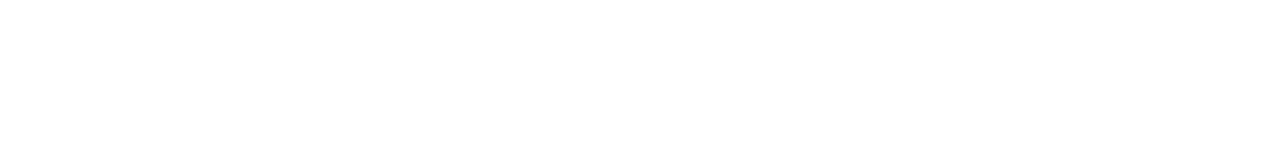
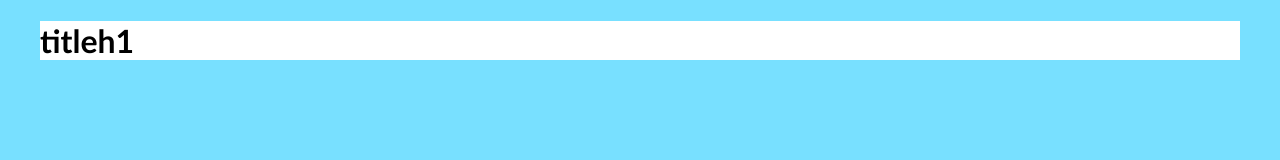
Before and after one commit to sexfat/tgd103, a plain HTML site: page index.html in a window 1280 px wide. Drawn offline with Linux system fonts and the light colour scheme; files that its build step writes are made by us from their sources.

Commit message:
add sass

```diff
--- a/index.html
+++ b/index.html
@@ -4,11 +4,12 @@
     <meta charset="UTF-8">
     <meta http-equiv="X-UA-Compatible" content="IE=edge">
     <meta name="viewport" content="width=device-width, initial-scale=1.0">
-    <link rel="stylesheet" href="style.css">
+    <link rel="stylesheet" href="css/style.css">
     <title>首頁</title>
 </head>
 <body>
-
-    <script src="js/main.js"></script>
+    <div class="wrapper">
+        <h1>titleh1</h1>
+    </div>
 </body>
 </html>
--- a/js/main.js
+++ /dev/null
@@ -1 +0,0 @@
-console.log('start');
--- /dev/null
+++ b/sass/style.scss
@@ -0,0 +1,22 @@
+$bgc :  #78e0ff;// background-color 顏色
+$font_base : 16px; // font size 數字
+$m :  10px 10px 10px 10px; //list 列表
+$fontFamily :  'Gill Sans', 'Gill Sans MT', Calibri, 'Trebuchet MS', sans-serif; // 字串
+/*css 註解*/
+
+
+
+body {
+   margin: $m;
+   font-family:$fontFamily;
+   padding: 0;
+   font-size: $font_base;
+   background-color: $bgc;
+}
+
+.wrapper {
+ width: 1200px;
+ background-color: #fff;
+ margin: 0 auto;
+ height: auto;
+}
```
Also changed, not shown: css/style.css, 1 other file.
